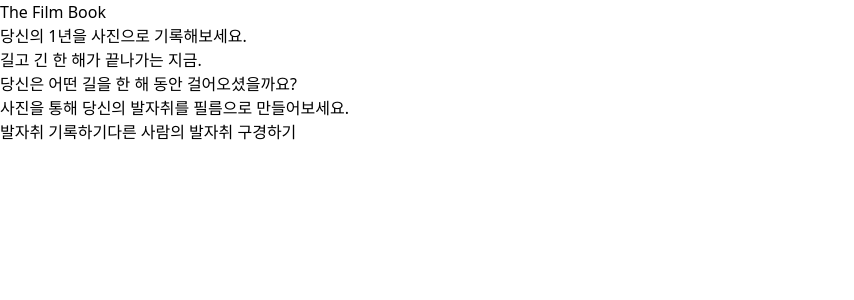
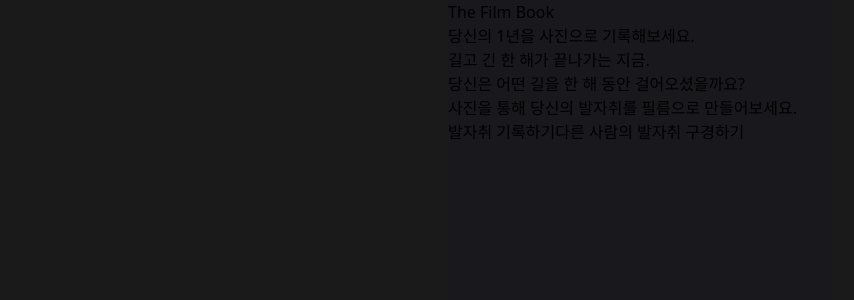
Before and after one commit to DrunkenNeoguri/the-film-book, a React (Vite) app: page / in a window 1280 px wide. Shown: the top 300 px of the page, without its empty margins (0-854 px from the left). Built offline with nearby package versions, Linux system fonts and the light colour scheme.

Commit message:
fix: 전체 레이아웃 조정 및 배경색 반영

```diff
--- a/src/router/router.tsx
+++ b/src/router/router.tsx
@@ -1,19 +1,22 @@
 import { Outlet, createRootRoute, createRoute, createRouter } from '@tanstack/react-router';
 
 import { TanStackRouterDevtools } from '@tanstack/react-router-devtools';
-import Main from '../pages/main';
 import Film from '../pages/film';
 import Detail from '../pages/film/detail';
 import Upload from '../pages/film/develop/upload';
 import Edit from '../pages/film/develop/edit';
+import Main from '../pages/main';
 
 // 최상위 라우팅인데 Head같은 역할을 해주는 것 같지만 차후에 알아보도록 하자.
 const rootRoute = createRootRoute({
   component: () => (
-    <>
-      <Outlet />
-      <TanStackRouterDevtools />
-    </>
+    <div className="flex w-full h-full justify-center items-center bg-[#1a1a1a]">
+      <div className="flex w-full max-w-sm h-dvh bg-[#19181D]">
+        {/* Outlet에서 하위 컴포넌트들이 렌더링 됨 */}
+        <Outlet />
+        <TanStackRouterDevtools />
+      </div>
+    </div>
   ),
 });
 
@@ -43,7 +46,9 @@ const filmIndex = createRoute({
 // 필름 상세 페이지
 const detail = createRoute({
   getParentRoute: () => film,
-  loader: ({ params }) => {},
+  loader: ({ params }) => {
+    return params.filmId;
+  },
   path: '$filmId',
   component: Detail,
 });
@@ -60,6 +65,9 @@ const develop = createRoute({
 // 필름 수정 페이지
 const edit = createRoute({
   getParentRoute: () => film,
+  loader: ({ params }) => {
+    return params.filmId;
+  },
   path: 'develop/$filmId',
   component: Edit,
 });
```
